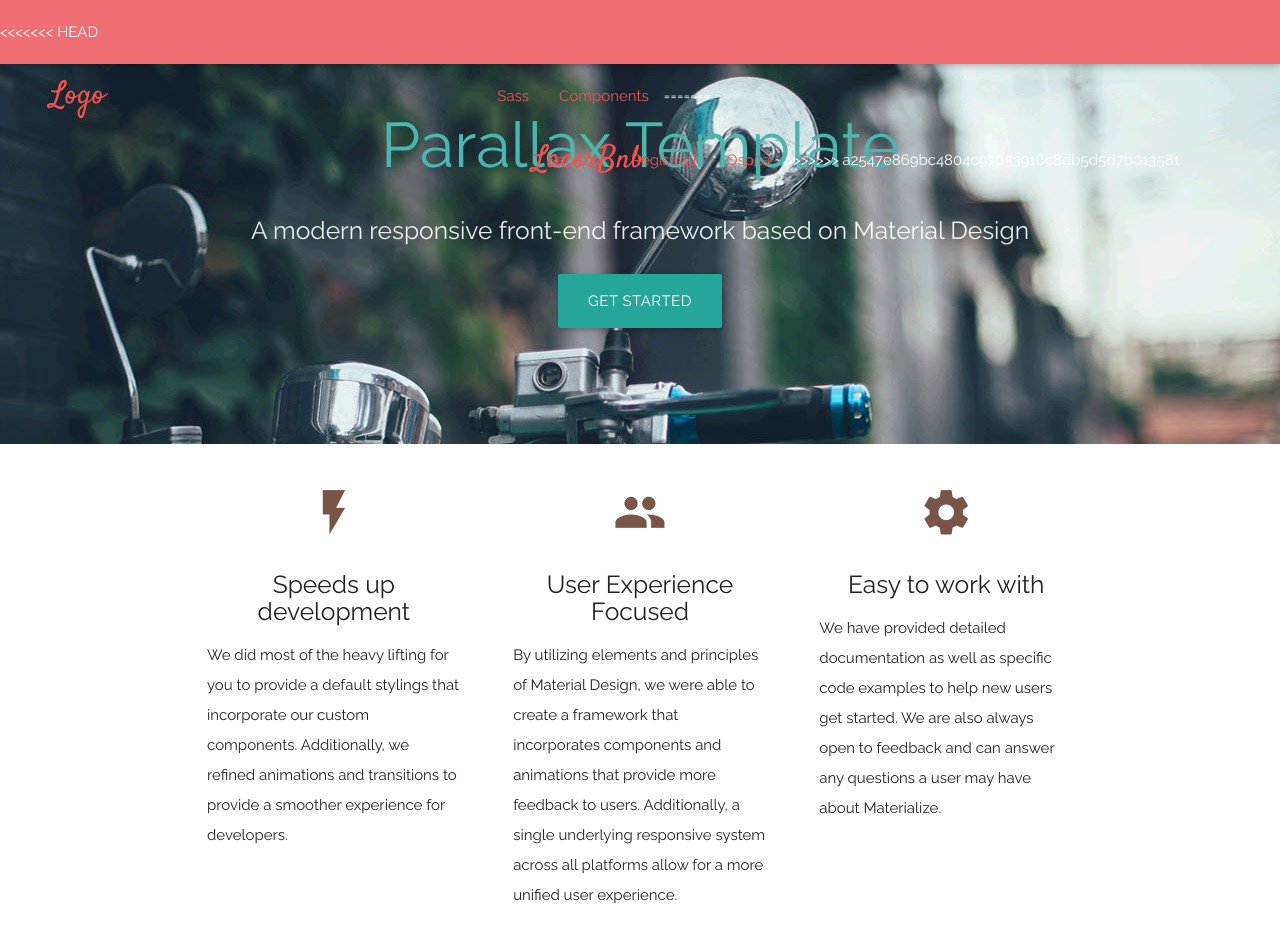
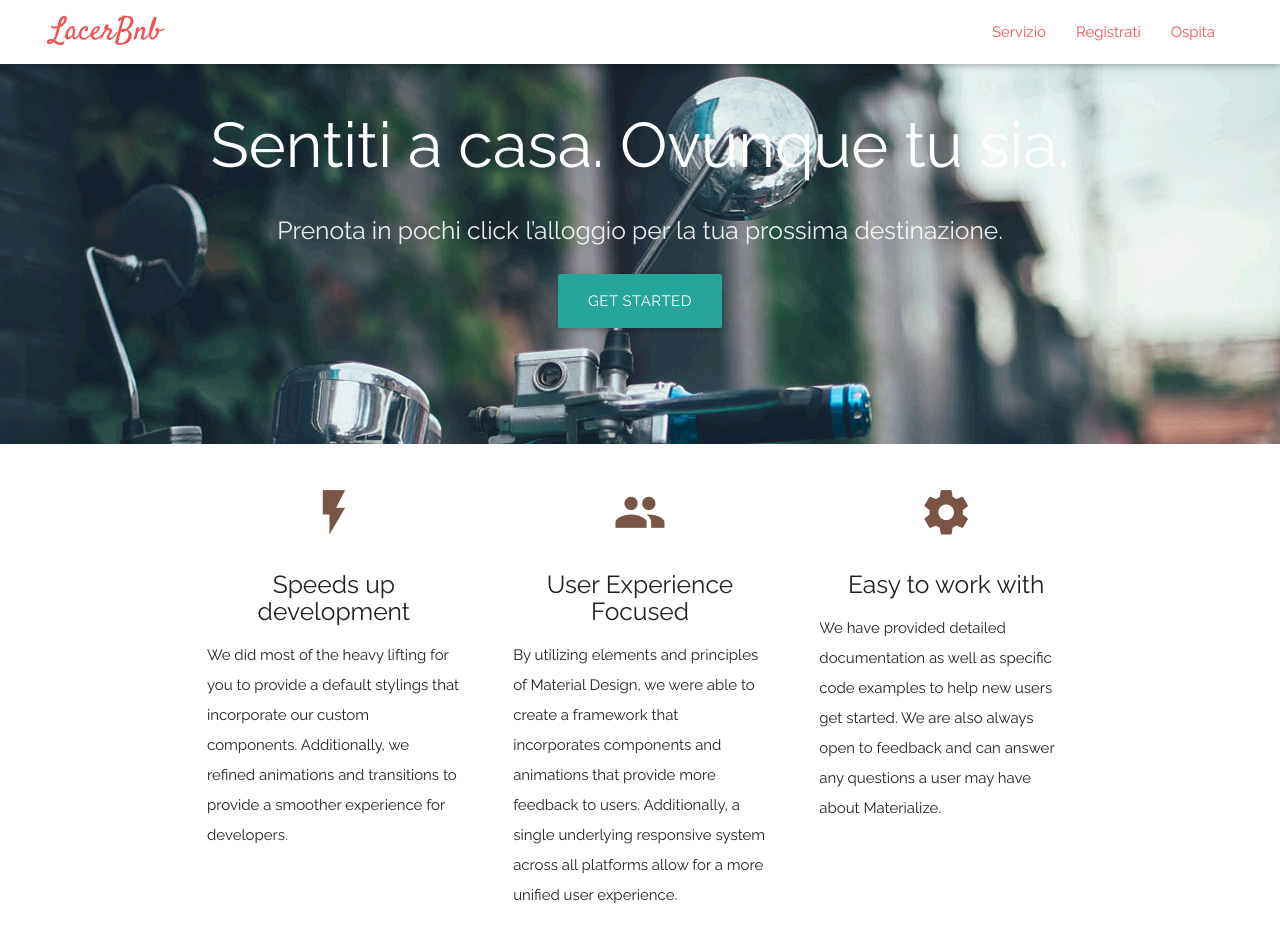
Before and after one commit to simotae14/landingPage, a plain HTML site: page index.html in a window 1280 px wide. Shown: the top 928 px of the page. Drawn offline with nearby package versions, Linux system fonts and the light colour scheme.

Commit message:
modificato claim, testo e colore

```diff
--- a/index.html
+++ b/index.html
@@ -17,20 +17,12 @@
   <!-- Fixed Navbar -->
   <div class="navbar-fixed">
     <nav>
-<<<<<<< HEAD
-      <div class="nav-wrapper">
-        <a href="#!" class="brand-logo">Logo</a>
-        <ul class="right hide-on-med-and-down">
-          <li><a href="sass.html">Sass</a></li>
-          <li><a href="badges.html">Components</a></li>
-=======
       <div class="nav-wrapper white">
         <a href="#" class="brand-logo">LacerBnb</a>
         <ul class="right hide-on-med-and-down">
           <li><a href="">Servizio</a></li>
           <li><a href="">Registrati</a></li>
           <li><a href="">Ospita</a></li>
->>>>>>> a2547e869bc4804c97053916c8db5d5d7b013581
         </ul>
       </div>
     </nav>
@@ -40,9 +32,9 @@
     <div class="section no-pad-bot">
       <div class="container">
         <br><br>
-        <h1 class="header center teal-text text-lighten-2">Parallax Template</h1>
+        <h1 class="header center white-text">Sentiti a casa. Ovunque tu sia.</h1>
         <div class="row center">
-          <h5 class="header col s12 light">A modern responsive front-end framework based on Material Design</h5>
+          <h5 class="header col s12 light">Prenota in pochi click l’alloggio per la tua prossima destinazione.</h5>
         </div>
         <div class="row center">
           <a href="http://materializecss.com/getting-started.html" id="download-button" class="btn-large waves-effect waves-light teal lighten-1">Get Started</a>
```
